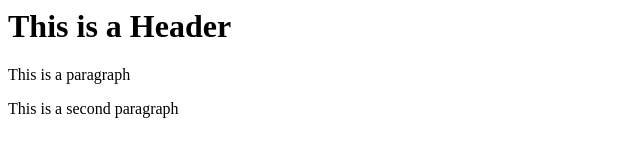
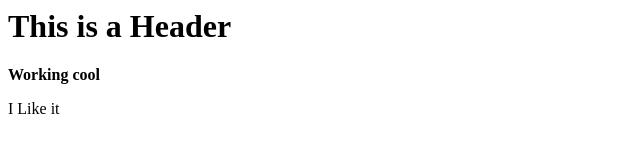
Before and after one commit to kesavananandham/git-test, a website: page index.html in a window 1280 px wide. Shown: the whole page, without its empty margins (0-640 px from the left). Drawn offline with Linux system fonts and the light colour scheme.

```diff
--- a/index.html
+++ b/index.html
@@ -3,7 +3,7 @@
 
     <body>
         <h1>This is a Header</h1>
-        <p>This is a paragraph</p>
-        <p>This is a second paragraph</p>
+        <b>Working cool</b>
+        <p>I Like it</p>
     </body>
 </html>
```
Also changed, not shown: package.json (added, +24 -0 lines), 1 other file.
